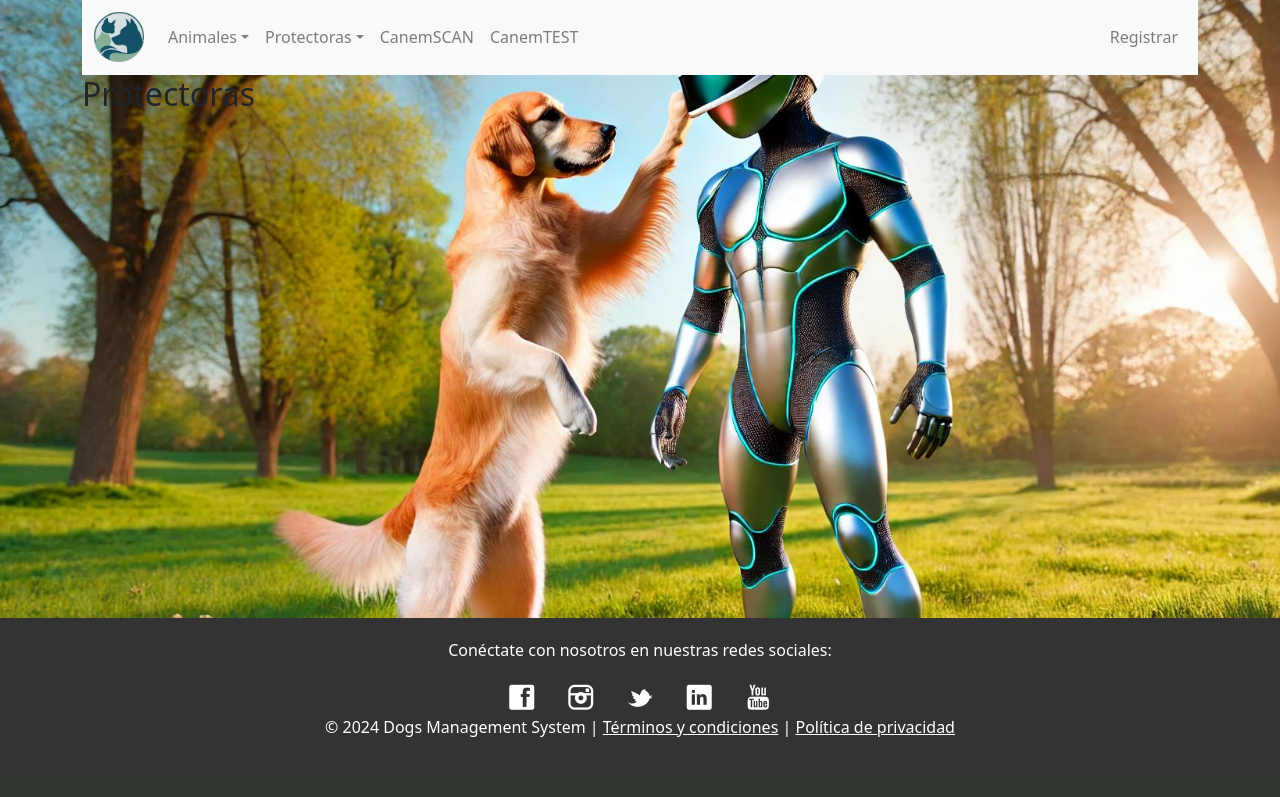
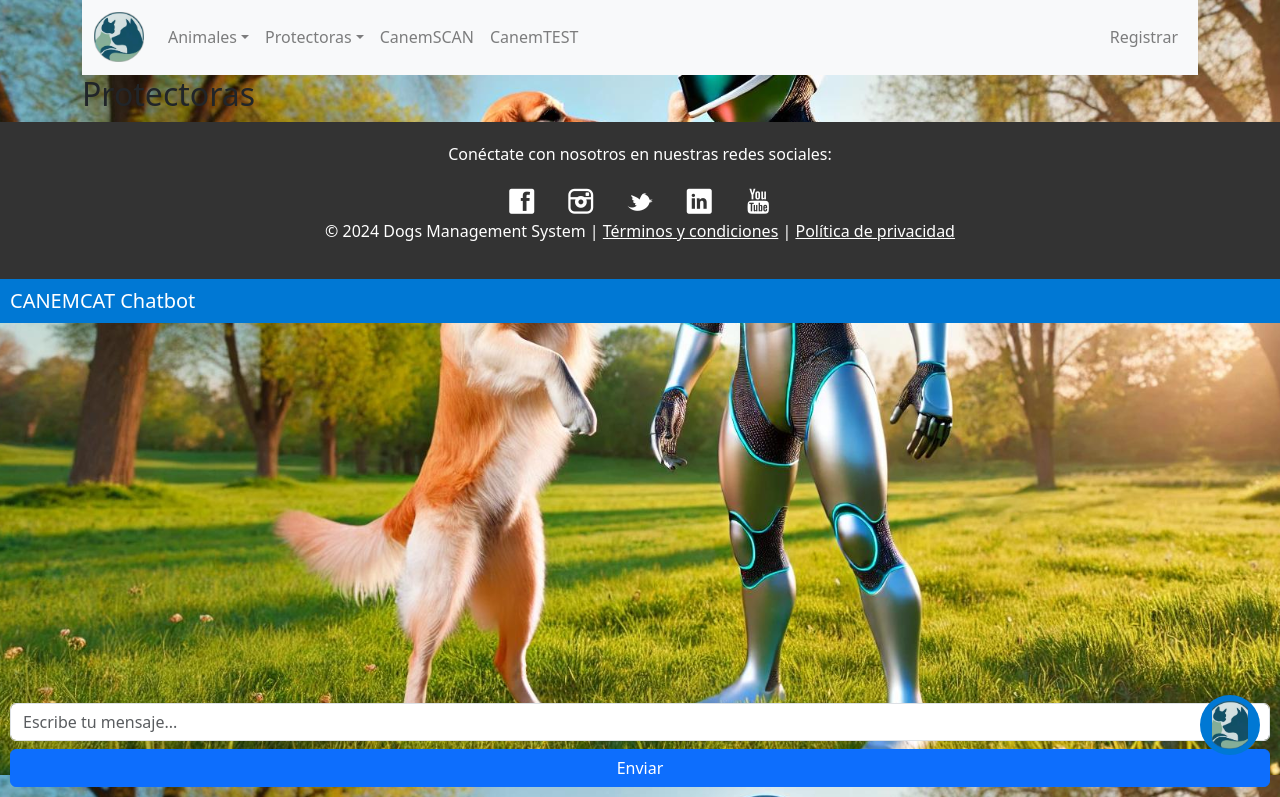
Before and after one commit to FrostMach/CANEMCAT, a Django app: page /shelter/ in a window 1280 px wide. Shown: the part 25-822 px from the top of the page. Before the commit the page ends 762 px from the top, so only its background shows below. Run offline with Django 5.2, Linux system fonts and the light colour scheme; data that the repository does not hold is empty; parts of the project's set-up code (start-up, migrations or seed data) failed here and were passed over; some libraries are stand-ins or nearby versions.

Commit message:
canem-chatbot chatbot

```diff
--- a/CANEMCAT/settings.py
+++ b/CANEMCAT/settings.py
@@ -40,6 +40,7 @@ INSTALLED_APPS = [
     "django.contrib.staticfiles",
     "users",
     "shelters",
+    "channels",
 ]
 
 MIDDLEWARE = [
@@ -73,6 +74,7 @@ TEMPLATES = [
 ]
 
 WSGI_APPLICATION = "CANEMCAT.wsgi.application"
+ASGI_APPLICATION = "CANEMCAT.asgi.application"
 
 
 # Database
--- /dev/null
+++ b/static/css/chatbot.css
@@ -0,0 +1,65 @@
+/* Estilo para el icono flotante */
+#chatbot-icon {
+    position: fixed;
+    bottom: 20px;
+    right: 20px;
+    z-index: 1000;
+}
+
+#chatbot-toggle {
+    width: 60px;
+    height: 60px;
+    font-size: 24px;
+    background-color: #0078D4;
+    border: none;
+    border-radius: 50%;
+    color: white;
+    display: flex;
+    justify-content: center;
+    align-items: center;
+    cursor: pointer;
+}
+
+#chatbot-conatiner {
+    position: fixed;
+    bottom: 80px; /* Mantener un poco de espacio desde el fondo */
+    right: -350px; /* Establecer inicialmente fuera de la pantalla */
+    z-index: 1000;
+    width: 350px;
+    height: 500px;
+    background: #fff;
+    border-radius: 8px;
+    box-shadow: 0 4px 20px rgba(0, 0, 0, 0.3);
+    overflow: hidden;
+    transform: translateX(100%);  /* Inicialmente fuera de la pantalla */
+    transition: transform 0.3s ease-in-out;  /* Animación suave para la transición */
+}
+
+
+/* Cabecera del chat */
+.chat-header {
+    background-color: #0078D4;
+    color: white;
+    padding: 10px;
+    cursor: pointer;
+}
+
+/* Estilos para los mensajes */
+.chat-messages {
+    padding: 10px;
+    height: 370px;
+    overflow-y: auto;
+}
+
+/* Entrada de texto y botón de enviar */
+.chat-input {
+    padding: 10px;
+}
+
+.chat-input input {
+    width: 100%;
+}
+
+.chat-input button {
+    width: 100%;
+}
--- a/users/templates/base.html
+++ b/users/templates/base.html
@@ -20,6 +20,8 @@
     <link rel="stylesheet" href="/static/fontello/css/fontello.css">
     <link rel="stylesheet" href="/static/css/base.css">
     <link rel="stylesheet" href="/static/css/landing.css">
+    <link rel="stylesheet" href="{% static 'css/chatbot.css' %}">
+
 
     {% block head %}{% endblock %}
 </head>
@@ -84,7 +86,8 @@
                             <ul class="dropdown-menu" aria-labelledby="navbarDropdownShelters">
                                 <li><a class="dropdown-item" href="{% url 'shelter-list' %}">Lista de Protectoras</a>
                                 </li>
-                                <li><a class="dropdown-item" href="{% url 'register_shelter' %}">Registrar Protectoras</a></li>
+                                <li><a class="dropdown-item" href="{% url 'register_shelter' %}">Registrar
+                                        Protectoras</a></li>
                             </ul>
                         </li>
                         {% endif %}
@@ -196,6 +199,79 @@
                 | <a href="/privacidad" style="color: #fff;">Política de privacidad</a></p>
         </div>
     </footer>
+    <!-- Icono flotante del chatbot -->
+    <div id="chatbot-icon" class="chatbot-icon">
+        <button id="chatbot-toggle" class="btn btn-primary rounded-circle">
+            <!-- Tu propio ícono personalizado -->
+            <img src="{% static 'images/Logo.png' %}" alt="Chatbot" style="width: 100%; height: 100%; object-fit: cover;">
+        </button>
+    </div>
+
+    <!-- Ventana del Chatbot -->
+    <!-- Ventana del Chatbot -->
+    <div id="chatbot-container" class="chatbot-container">
+        <div class="chat-header" style="background-color: #0078D4; color: white; padding: 10px; cursor: pointer;">
+            <h5 style="margin: 0;">CANEMCAT Chatbot</h5>
+            <button id="chatbot-close" class="btn btn-sm btn-light float-end"
+                style="border: none; background: none; color: white;">
+                <i class="bi bi-x"></i> <!-- Icono de cerrar -->
+            </button>
+        </div>
+        <div id="chat-messages" class="chat-messages" style="padding: 10px; height: 370px; overflow-y: auto;">
+            <!-- Los mensajes se irán agregando aquí -->
+        </div>
+        <div class="chat-input" style="padding: 10px;">
+            <input type="text" id="user-message" class="form-control" placeholder="Escribe tu mensaje...">
+            <button id="send-message" class="btn btn-primary mt-2" style="width: 100%;">Enviar</button>
+        </div>
+    </div>
+
+    <!-- JavaScript al final de la página -->
+    <script src="https://code.jquery.com/jquery-3.6.0.min.js"></script>
+    <!-- Asegúrate de usar una versión reciente de jQuery -->
+
+    <script>
+        $(document).ready(function () {
+            // Cuando el usuario haga clic en el icono del chatbot, muestra la ventana del chatbot
+            $('#chatbot-toggle').click(function () {
+                $('#chatbot-container').css('transform', 'translateX(0)'); // Desliza la ventana desde el borde
+            });
+
+            // Cuando el usuario haga clic en el botón de cerrar, oculta la ventana del chatbot
+            $('#chatbot-close').click(function () {
+                $('#chatbot-container').css('transform', 'translateX(100%)'); // Desliza la ventana fuera de la vista
+            });
+        });
+
+
+
+        // Enviar mensaje
+        $('#send-message').click(function () {
+            var userMessage = $('#user-message').val();  // Obtener el mensaje del usuario
+            if (userMessage.trim() !== '') {
+                // Agregar el mensaje del usuario al chat
+                $('#chat-messages').append('<div><strong>Tú:</strong> ' + userMessage + '</div>');
+                $('#user-message').val(''); // Limpiar el campo de entrada
+
+                // Solicitar la respuesta al chatbot
+                $.post('/chatbot/', { message: userMessage }, function (data) {
+                    // Mostrar la respuesta del chatbot en el chat
+                    $('#chat-messages').append('<div><strong>Bot:</strong> ' + data.response + '</div>');
+                    $('#chat-messages').scrollTop($('#chat-messages')[0].scrollHeight); // Desplazar al final
+                });
+            }
+        });
+
+        // Enviar mensaje al presionar Enter
+        $('#user-message').keypress(function (event) {
+            if (event.which === 13) {
+                $('#send-message').click();
+            }
+        });
+    </script>
+
+
+
 </body>
 
 </html>
--- /dev/null
+++ b/users/templates/chatbot/chatbot_data.json
@@ -0,0 +1,5 @@
+[
+    {"question": "¿Cómo adopto un perro?", "answer": "Para adoptar un perro, visita nuestra sección de adopción."},
+    {"question": "¿Dónde están las protectoras?", "answer": "Puedes encontrar las protectoras en nuestra página de listado."},
+    {"question": "¿Tienen gatos disponibles?", "answer": "Sí, tenemos varios gatos disponibles para adopción."}
+]
--- a/users/urls.py
+++ b/users/urls.py
@@ -11,4 +11,6 @@ urlpatterns = [
     path('profile/<int:pk>/edit/', views.ProfileUpdateView.as_view(), name='profile_edit'),
     path('logout/', views.logout_view, name='logout'),
     path('login/', views.login_view, name='login'),  # Ruta para iniciar sesión
+    path('chatbot/', views.chatbot, name='chatbot'),
+
 ] + static(settings.STATIC_URL, document_root=settings.STATIC_ROOT)
```
Also changed, not shown: CANEMCAT/asgi.py (+10 -2 lines), users/templates/chatbot/chatbot.py (added, +9 -0 lines), users/templates/chatbot/chatbot_data_processed.json (added, +14 -0 lines), users/templates/chatbot/preprocess_data.py (added, +59 -0 lines), users/templates/chatbot/train_model.py (added, +40 -0 lines), users/views.py (+29 -0 lines), media/animals/perro2.jpg (added), media/animals/perro3.jpg (added), static/css/styles.css (line endings or trailing spaces), 1 other file.
